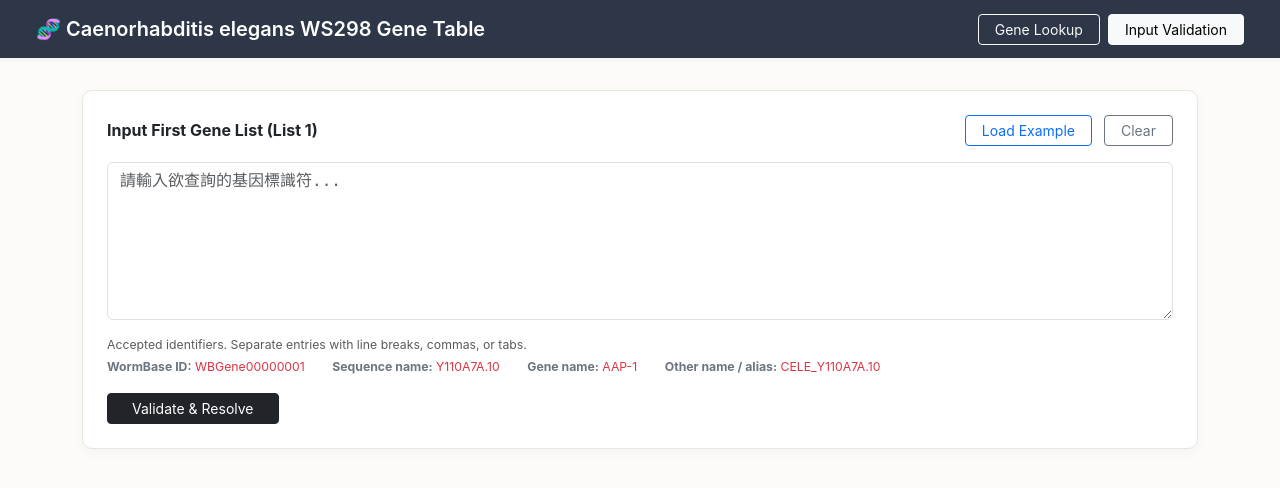
After one commit to Chen-wunyi/CSBP, a Django app: page /input-validation/ in a window 1280 px wide. The commit adds this page. Shown: the top 488 px of the page. Run offline with Django 5.2, Linux system fonts and the light colour scheme.

Commit message:
Update code changes and documentation

```diff
--- a/hw1/models.py
+++ b/hw1/models.py
@@ -1,6 +1,6 @@
 from django.db import models
 
-
+#用class定義基因這個物件的資料格式
 class Gene(models.Model):
     wormbase_id = models.CharField(max_length=64, db_index=True)
     status = models.CharField(max_length=32, db_index=True)
--- /dev/null
+++ b/hw1/templates/hw1/input_validation.html
@@ -0,0 +1,259 @@
+<!DOCTYPE html>
+<html lang="zh-Hant">
+<head>
+    <meta charset="UTF-8">
+    <title>Gene Input Validation</title>
+    <link href="https://cdn.jsdelivr.net/npm/bootstrap@5.3.0/dist/css/bootstrap.min.css" rel="stylesheet">
+    <style>
+        /* 延續原有的溫潤米白色系 */
+        body {
+            background-color: #fcfbfa;
+            color: #2c3e50;
+            font-family: -apple-system, BlinkMacSystemFont, "Segoe UI", Roboto, "Helvetica Neue", Arial, sans-serif;
+            font-size: 14px;
+        }
+
+        .navbar-custom {
+            background-color: #2d3748;
+            box-shadow: 0 2px 4px rgba(0,0,0,0.05);
+        }
+
+        .card-custom {
+            background-color: #ffffff;
+            border: 1px solid #eae6df !important;
+            border-radius: 10px;
+            box-shadow: 0 4px 12px rgba(0, 0, 0, 0.03);
+        }
+
+        .table-custom {
+            background-color: #ffffff;
+            border-radius: 8px;
+            overflow: hidden;
+            box-shadow: 0 2px 8px rgba(0, 0, 0, 0.02);
+            border: 1px solid #dcd6ce;
+        }
+        .table-custom th {
+            background-color: #e2ded7;
+            color: #1a202c;
+            font-weight: 700;
+            border-bottom: 2px solid #cbd5e0 !important;
+            border-right: 1px solid #cbd5e0 !important;
+            vertical-align: middle;
+        }
+        .table-custom th:last-child { border-right: none; }
+        .table-custom td { border-right: 1px solid #edf2f7; vertical-align: middle; }
+        .table-custom td:last-child { border-right: none; }
+
+        /* 標記高亮格 (符合投影片中的黃底效果) */
+        .highlight-matched {
+            background-color: #ffff00 !important;
+            padding: 2px 6px;
+            border-radius: 4px;
+            display: inline-block;
+            color: #000;
+        }
+
+        /* 錯誤報錯框頭部樣式 (貼合投影片紅色與深色表頭風格) */
+        .error-header-bar {
+            background-color: #e53e3e;
+            color: #ffffff;
+            font-weight: bold;
+            padding: 10px 16px;
+            border-radius: 8px 8px 0 0;
+        }
+        .error-subhead-bar {
+            background-color: #2d3748;
+            color: #ffffff;
+            font-weight: 600;
+            padding: 8px 16px;
+        }
+
+        .form-control:focus {
+            border-color: #4a5568;
+            box-shadow: 0 0 0 0.2rem rgba(74, 85, 104, 0.15);
+        }
+    </style>
+</head>
+<body>
+
+    <!-- 頂部導覽列 -->
+    <nav class="navbar navbar-expand-lg navbar-dark navbar-custom px-4 mb-4">
+        <div class="container-fluid py-1">
+            <a class="navbar-brand mb-0 h5 fw-semibold text-decoration-none" href="{% url 'lookup' %}">
+                🧬 Caenorhabditis elegans WS298 Gene Table
+            </a>
+            <div class="d-flex align-items-center gap-2">
+                <a href="{% url 'lookup' %}" class="btn btn-outline-light btn-sm px-3">Gene Lookup</a>
+                <a href="{% url 'input_validation' %}" class="btn btn-outline-light btn-sm px-3 active">Input Validation</a>
+            </div>
+        </div>
+    </nav>
+
+    <div class="container py-2">
+
+        <!-- 輸入區塊 -->
+        <div class="card card-custom p-4 mb-4">
+            <div class="d-flex justify-content-between align-items-center mb-3">
+                <h6 class="fw-bold mb-0 text-dark">Input First Gene List (List 1)</h6>
+                <div>
+                    <button type="button" class="btn btn-sm btn-outline-primary me-2 px-3" onclick="loadExample()">Load Example</button>
+                    <button type="button" class="btn btn-sm btn-outline-secondary px-3" onclick="clearText()">Clear</button>
+                </div>
+            </div>
+
+            <form method="POST" action="{% url 'input_validation' %}">
+                {% csrf_token %}
+                <div class="mb-3">
+                    <textarea id="gene_input" name="gene_input" class="form-control font-monospace" rows="6" placeholder="請輸入欲查詢的基因標識符...">{{ raw_input }}</textarea>
+                </div>
+
+                <div class="text-secondary small mb-3">
+                    <div class="mb-1 text-muted">Accepted identifiers. Separate entries with line breaks, commas, or tabs.</div>
+                    <div>
+                        <span class="me-4"><strong>WormBase ID:</strong> <span class="text-danger">WBGene00000001</span></span>
+                        <span class="me-4"><strong>Sequence name:</strong> <span class="text-danger">Y110A7A.10</span></span>
+                        <span class="me-4"><strong>Gene name:</strong> <span class="text-danger">AAP-1</span></span>
+                        <span><strong>Other name / alias:</strong> <span class="text-danger">CELE_Y110A7A.10</span></span>
+                    </div>
+                </div>
+
+                <button type="submit" class="btn btn-dark btn-sm px-4">Validate & Resolve</button>
+            </form>
+        </div>
+
+        <!-- 上方框框：成功解析並去重後的表格 (若有命中則框起高亮) -->
+        {% if valid_genes %}
+        <div class="card card-custom p-4 mb-4">
+            <div class="d-flex justify-content-between align-items-center mb-3">
+                <h6 class="fw-bold mb-0 text-success">
+                    ✓ 轉換後結果 (Resolved Unique Genes: {{ valid_genes|length }} 筆)
+                </h6>
+                <small class="text-muted">已自動去重，並高亮命中輸入的識別欄位</small>
+            </div>
+
+            <div class="table-responsive">
+                <table class="table table-bordered table-sm table-custom align-middle mb-0">
+                    <thead>
+                        <tr>
+                            <th class="ps-3 py-2">WormBase ID</th>
+                            <th class="px-2 py-2">Status</th>
+                            <th class="px-2 py-2">Sequence Name</th>
+                            <th class="px-2 py-2">Gene Name</th>
+                            <th class="px-2 py-2">Other Name</th>
+                            <th class="px-2 py-2">Gene Type</th>
+                        </tr>
+                    </thead>
+                    <tbody>
+                        {% for item in valid_genes %}
+                        <tr>
+                            <!-- WormBase ID 欄位 -->
+                            <td class="ps-3 py-2">
+                                {% if 'wormbase_id' in item.matched_fields %}
+                                    <span class="highlight-matched"><code>{{ item.obj.wormbase_id }}</code></span>
+                                {% else %}
+                                    <code>{{ item.obj.wormbase_id }}</code>
+                                {% endif %}
+                                <a href="https://wormbase.org/species/c_elegans/gene/{{ item.obj.wormbase_id }}" target="_blank" class="text-decoration-none ms-1">🔗</a>
+                            </td>
+
+                            <!-- Status 欄位 -->
+                            <td class="px-2 py-2">
+                                <span class="badge {% if item.obj.status == 'Live' %}bg-success{% elif item.obj.status == 'Dead' %}bg-secondary{% else %}bg-warning text-dark{% endif %} px-2 py-1">
+                                    {{ item.obj.status }}
+                                </span>
+                            </td>
+
+                            <!-- Sequence Name 欄位 -->
+                            <td class="px-2 py-2">
+                                {% if 'sequence_name' in item.matched_fields %}
+                                    <span class="highlight-matched">{{ item.obj.sequence_name }}</span>
+                                {% else %}
+                                    {{ item.obj.sequence_name }}
+                                {% endif %}
+                            </td>
+
+                            <!-- Gene Name 欄位 -->
+                            <td class="px-2 py-2">
+                                {% if 'gene_name' in item.matched_fields %}
+                                    <span class="highlight-matched">{{ item.obj.gene_name }}</span>
+                                {% else %}
+                                    <strong>{{ item.obj.gene_name }}</strong>
+                                {% endif %}
+                            </td>
+
+                            <!-- Other Name 欄位 -->
+                            <td class="px-2 py-2">
+                                {% if 'other_name' in item.matched_fields %}
+                                    <span class="highlight-matched">{{ item.obj.other_name }}</span>
+                                {% else %}
+                                    <span class="text-muted">{{ item.obj.other_name }}</span>
+                                {% endif %}
+                            </td>
+
+                            <!-- Gene Type 欄位 -->
+                            <td class="px-2 py-2 text-muted small">
+                                {{ item.obj.gene_type }}
+                            </td>
+                        </tr>
+                        {% endfor %}
+                    </tbody>
+                </table>
+            </div>
+        </div>
+        {% endif %}
+
+        <!-- 下方框框：錯誤回報區塊 (Input Validation Error) -->
+        {% if errors %}
+        <div class="card card-custom p-0 mb-4 overflow-hidden border-danger">
+            <div class="error-header-bar">
+                Input Validation Error
+            </div>
+            <div class="p-3 bg-white">
+                <p class="text-secondary small mb-3">
+                    <strong>Input genes include unknown names, names with multiple IDs, or multiple identifiers for the same WormBase gene.</strong><br>
+                    Review the issues below, then edit your input or automatically resolve valid entries to unique WormBase IDs.
+                </p>
+
+                <div class="table-responsive">
+                    <table class="table table-bordered table-sm align-middle mb-0">
+                        <thead>
+                            <tr class="table-light">
+                                <th style="width: 35%;" class="ps-3">Input Data</th>
+                                <th>Validation Message</th>
+                            </tr>
+                        </thead>
+                        <tbody>
+                            <tr class="error-subhead-bar">
+                                <td colspan="2" class="ps-3 py-1 small">INPUT 1</td>
+                            </tr>
+                            {% for err in errors %}
+                            <tr>
+                                <td class="ps-3 fw-medium"><code>{{ err.input }}</code></td>
+                                <td>
+                                    <div>{{ err.message_title }}</div>
+                                    {% if err.detail %}
+                                        <div class="text-primary small fw-semibold">{{ err.detail }}</div>
+                                    {% endif %}
+                                </td>
+                            </tr>
+                            {% endfor %}
+                        </tbody>
+                    </table>
+                </div>
+            </div>
+        </div>
+        {% endif %}
+
+    </div>
+
+    <script>
+        function loadExample() {
+            // 載入投影片中的驗證示範資料
+            document.getElementById('gene_input').value = "WBGene00000001\nY110A7A.10\naap-1\nxxx\nB0564.1";
+        }
+        function clearText() {
+            document.getElementById('gene_input').value = "";
+        }
+    </script>
+</body>
+</html>
--- a/hw1/urls.py
+++ b/hw1/urls.py
@@ -5,4 +5,6 @@ urlpatterns = [
     # 當訪問根路徑或 lookup/ 時觸發 views.py 的 lookup 函數
     path('', views.lookup, name='lookup'),
     path('lookup/', views.lookup, name='gene_lookup'),
+    path('input-validation/', views.input_validation, name='input_validation'),
+
 ]
--- a/hw1/views.py
+++ b/hw1/views.py
@@ -8,26 +8,24 @@ from django.http import HttpResponse
 
 
 def lookup(request):
-    # 接收 6 個欄位的搜尋值
+    #接收資料
     wormbase_id = request.GET.get('wormbase_id', '').strip()
     status = request.GET.get('status', '').strip()
     sequence_name = request.GET.get('sequence_name', '').strip()
     gene_name = request.GET.get('gene_name', '').strip()
     other_name = request.GET.get('other_name', '').strip()
     gene_type = request.GET.get('gene_type', '').strip()
-
-    # 接收排序參數，預設依 wormbase_id 排序
     sort_by = request.GET.get('sort', 'wormbase_id').strip()
 
-    # 檢查是否點擊了匯出 CSV 按鈕
+    #檢查是否點擊了匯出CSV按鈕
     export_csv = request.GET.get('export', '0') == '1'
 
-    # 多條件交集查詢 (AND 邏輯)
+    #交集查詢
     filters = Q()
     if wormbase_id:
         filters &= Q(wormbase_id__icontains=wormbase_id)
     if status:
-        filters &= Q(status=status)  # 下拉選單用精確匹配
+        filters &= Q(status=status)
     if sequence_name:
         filters &= Q(sequence_name__icontains=sequence_name)
     if gene_name:
@@ -35,27 +33,28 @@ def lookup(request):
     if other_name:
         filters &= Q(other_name__icontains=other_name)
     if gene_type:
-        filters &= Q(gene_type=gene_type)  # 下拉選單用精確匹配
+        filters &= Q(gene_type=gene_type)
 
-    # 驗證排序欄位，避免無效參數爆錯
+    #確認欄位的排序
     valid_sort_fields = [
         'wormbase_id', '-wormbase_id',
         'gene_name', '-gene_name',
         'status', '-status',
         'gene_type', '-gene_type'
     ]
+
     if sort_by not in valid_sort_fields:
         sort_by = 'wormbase_id'
 
-    # 執行過濾與排序
+    #過濾與排序
     gene_list = Gene.objects.filter(filters).order_by(sort_by)
     total_count = gene_list.count()
 
-    # 如果使用者點擊「Export CSV」，直接產生並下載 CSV 檔案
+    #Export CSV按鈕被點擊，直接產生並下載CSV檔
     if export_csv:
         response = HttpResponse(content_type='text/csv; charset=utf-8')
         response['Content-Disposition'] = 'attachment; filename="c_elegans_genes_export.csv"'
-        # 加上 BOM 讓 Excel 開啟 UTF-8 時不會亂碼
+        # 加上BOM讓Excel開啟UTF-8時不會亂碼
         response.write('\ufeff'.encode('utf8'))
 
         writer = csv.writer(response)
@@ -81,5 +80,76 @@ def lookup(request):
         'sort_by': sort_by,
     }
 
-    # 請確認你的 HTML 檔案名稱是 'hw1/main.html' 還是 'hw1/gene_list.html'
+
     return render(request, 'hw1/main.html', context)
+
+
+def input_validation(request):
+    raw_input = ""
+    errors = []
+    valid_genes = []
+
+    if request.method == "POST":
+        raw_input = request.POST.get("gene_input", "")
+        # 支援換行 (\r\n, \n)、逗號 (,)、Tab (\t) 切分輸入
+        tokens = [t.strip() for t in re.split(r'[\r\n,\t]+', raw_input) if t.strip()]
+
+        # 紀錄基因 ID 命中了哪幾個欄位：{ 'WBGene00000001': {'wormbase_id', 'gene_name', ...} }
+        gene_matched_fields = defaultdict(set)
+
+        for token in tokens:
+            # 比對所有可能的欄位 (不分大小寫比對)
+            matches = Gene.objects.filter(
+                Q(wormbase_id__iexact=token) |
+                Q(sequence_name__iexact=token) |
+                Q(gene_name__iexact=token) |
+                Q(other_name__iexact=token)
+            )
+
+            # 取得對應到的唯一 WormBase ID 列表
+            distinct_ids = list(matches.values_list('wormbase_id', flat=True).distinct())
+
+            if len(distinct_ids) == 0:
+                # 轉不出來
+                errors.append({
+                    'input': token,
+                    'message_title': 'Unknown name',
+                    'detail': ''
+                })
+            elif len(distinct_ids) > 1:
+                # 轉出多個 ID (例如 B0564.1)
+                errors.append({
+                    'input': token,
+                    'message_title': 'Multiple WormBase IDs found',
+                    'detail': ",".join(distinct_ids)
+                })
+            else:
+                # 唯一成功決定，自動納入去重集合
+                wb_id = distinct_ids[0]
+                gene_obj = matches.first()
+
+                # 記錄該 token 命中了該筆資料的哪一個欄位，供前端標記黃底
+                token_lower = token.lower()
+                if gene_obj.wormbase_id and gene_obj.wormbase_id.lower() == token_lower:
+                    gene_matched_fields[wb_id].add('wormbase_id')
+                if gene_obj.sequence_name and gene_obj.sequence_name.lower() == token_lower:
+                    gene_matched_fields[wb_id].add('sequence_name')
+                if gene_obj.gene_name and gene_obj.gene_name.lower() == token_lower:
+                    gene_matched_fields[wb_id].add('gene_name')
+                if gene_obj.other_name and gene_obj.other_name.lower() == token_lower:
+                    gene_matched_fields[wb_id].add('other_name')
+
+        # 查出唯一合法的 Gene 清單並封裝成包含高亮欄位的字典
+        if gene_matched_fields:
+            genes = Gene.objects.filter(wormbase_id__in=gene_matched_fields.keys()).order_by('wormbase_id')
+            for g in genes:
+                valid_genes.append({
+                    'obj': g,
+                    'matched_fields': gene_matched_fields[g.wormbase_id]
+                })
+
+    return render(request, 'hw1/input_validation.html', {
+        'raw_input': raw_input,
+        'errors': errors,
+        'valid_genes': valid_genes
+    })
```
Also changed, not shown: hw1/data_importer.py (+8 -4 lines), hw1/templates/hw1/main.html (+15 -11 lines).
